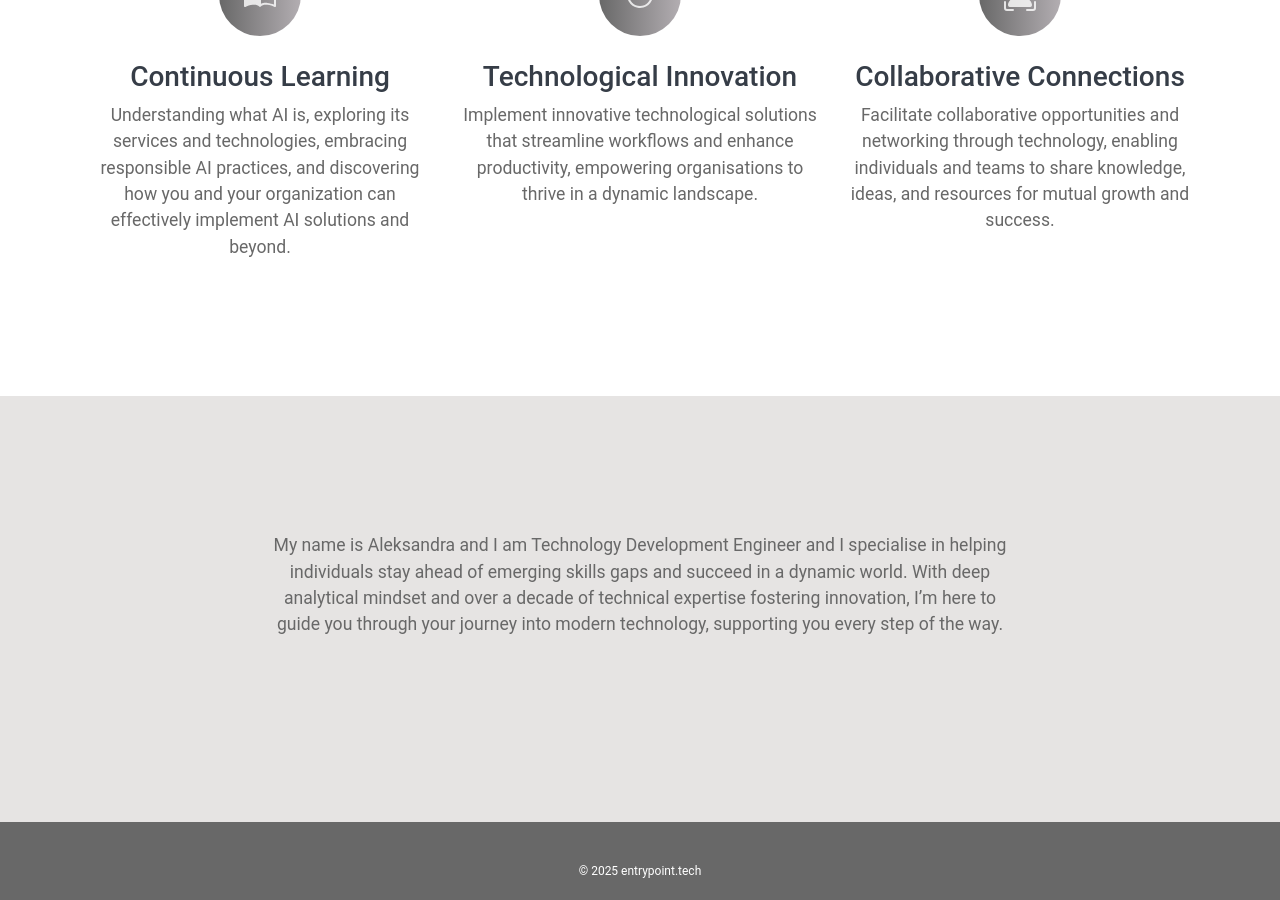
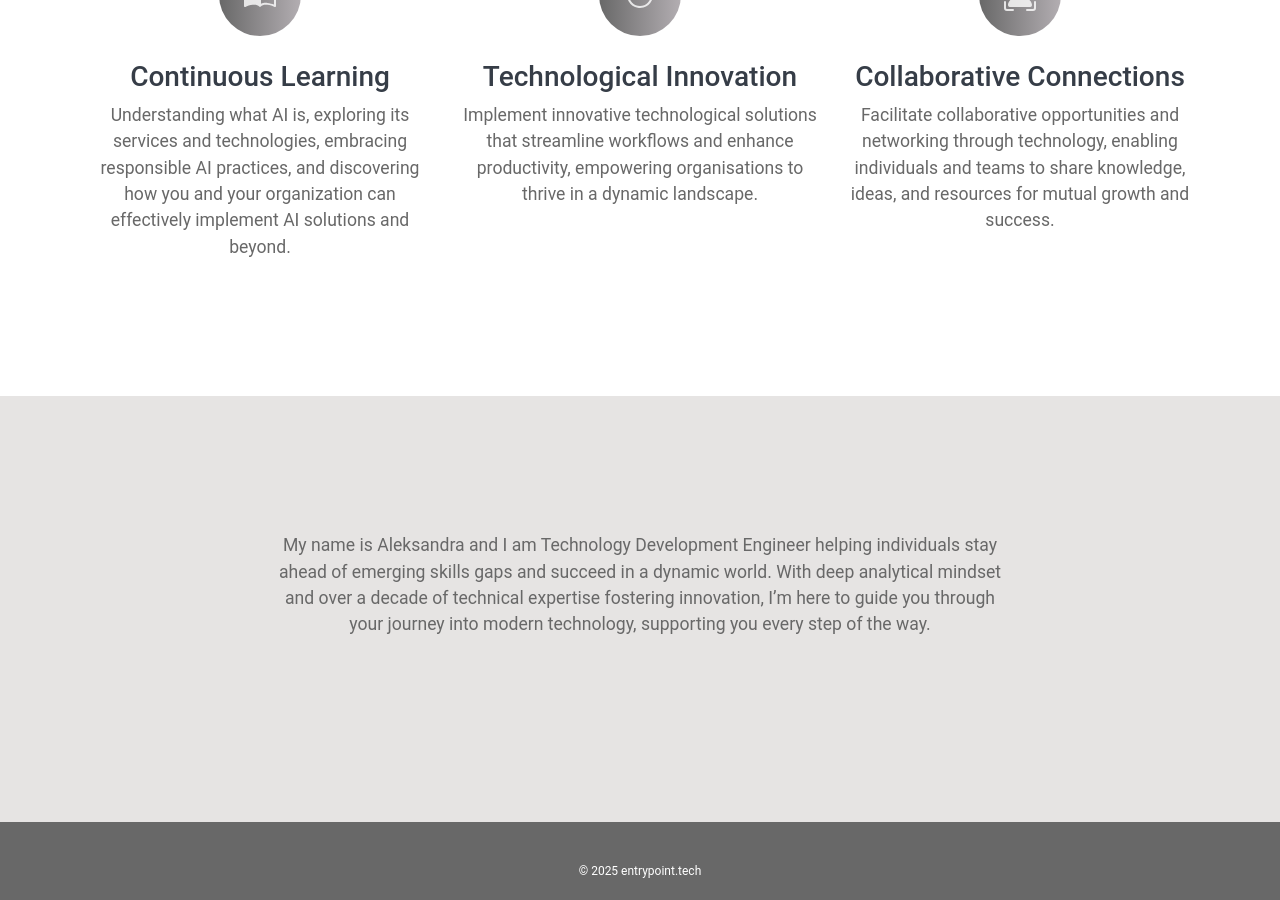
Before and after one commit to atarkowska/atarkowska.github.io, a Jekyll site: the page built from index.md, in a window 1280 px wide and 900 px high, scrolled down 656 px. Built offline with Jekyll 4.4.1, drawn with Linux system fonts in a browser that asks for light colours; a script that is not in the unit is left out; comment, search, counter and statistics services are not loaded.

Commit message:
update content

```diff
--- a/index.md
+++ b/index.md
@@ -2,4 +2,4 @@
 layout: default
 ---
 
-My name is Aleksandra and I am Technology Development Engineer and I specialise in helping individuals stay ahead of emerging skills gaps and succeed in a dynamic world. With deep analytical mindset and over a decade of technical expertise fostering innovation, I'm here to guide you through your journey into modern technology, supporting you every step of the way.
+My name is Aleksandra and I am Technology Development Engineer helping individuals stay ahead of emerging skills gaps and succeed in a dynamic world. With deep analytical mindset and over a decade of technical expertise fostering innovation, I'm here to guide you through your journey into modern technology, supporting you every step of the way.
```
